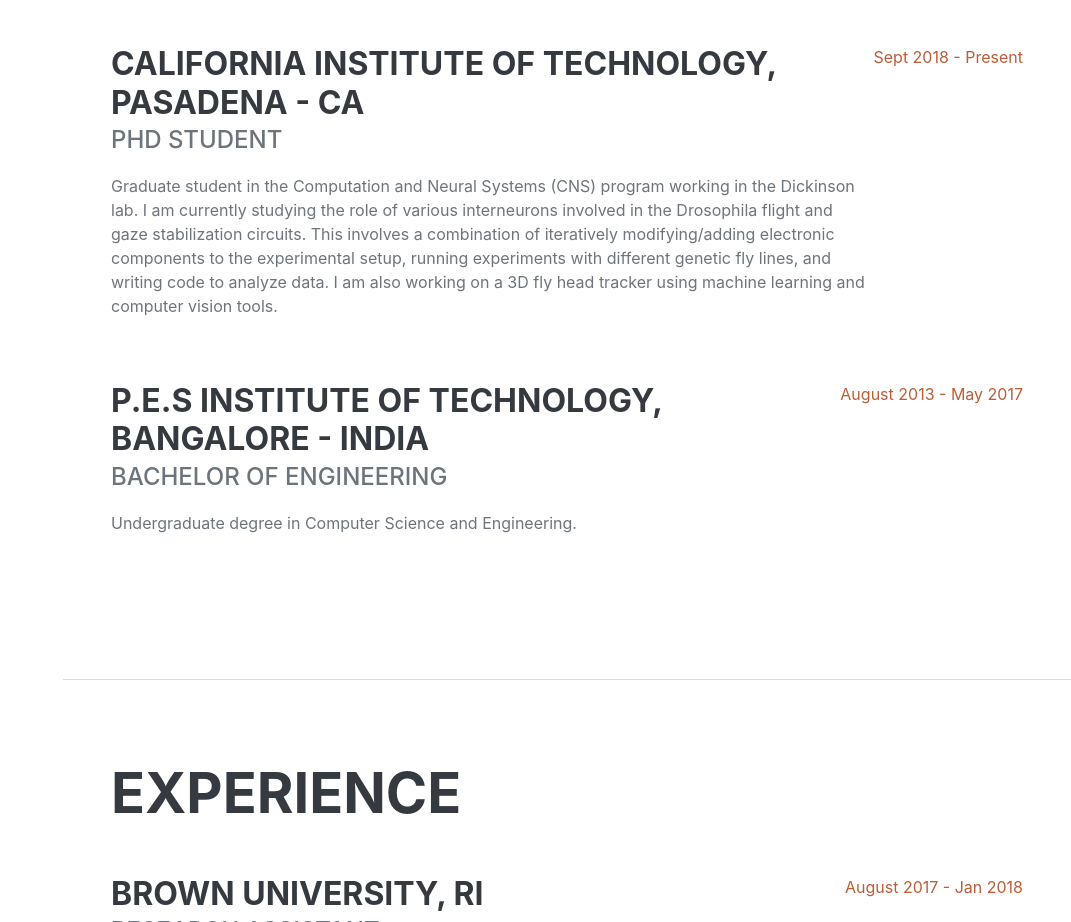
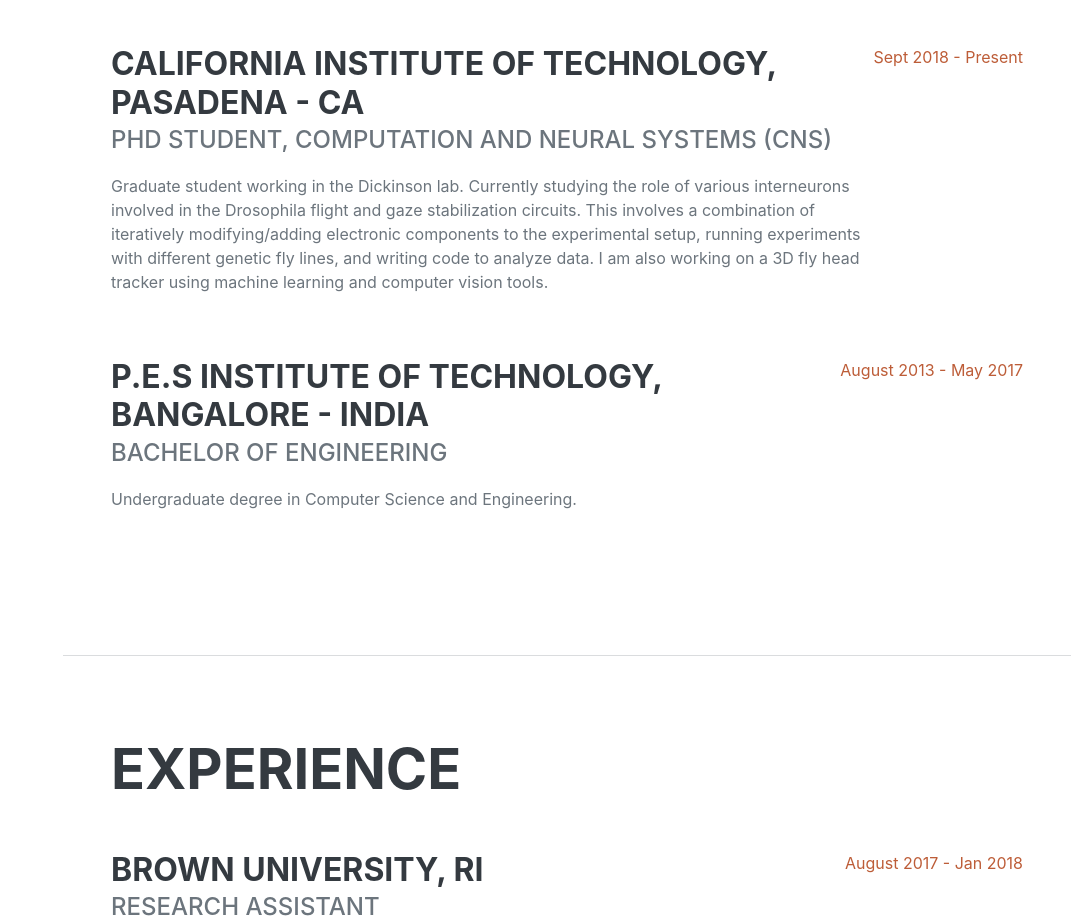
Before and after one commit to tarunsharma1/tarunsharma1.github.io-temp, a website: page dist/index.html in a window 1280 px wide. Shown: the part 951-1873 px from the top of the page, without its empty margins (209-1280 px from the left). Drawn offline with nearby package versions, Linux system fonts and the light colour scheme; a web font is replaced by a local one.

Commit message:
Update index.html

```diff
--- a/dist/index.html
+++ b/dist/index.html
@@ -66,8 +66,8 @@
                     <div class="d-flex flex-column flex-md-row justify-content-between mb-5">
                         <div class="flex-grow-1">
                             <h3 class="mb-0">California Institute of Technology, Pasadena - CA</h3>
-                            <div class="subheading mb-3">PhD student</div>
-                            <p>Graduate student in the Computation and Neural Systems (CNS) program working in the Dickinson lab. I am currently studying the role of various interneurons involved in the Drosophila flight and gaze stabilization circuits. This involves a combination of iteratively modifying/adding electronic components to the experimental setup, running experiments with different genetic fly lines, and writing code to analyze data. I am also working on a 3D fly head tracker using machine learning and computer
+                            <div class="subheading mb-3">PhD student, Computation and Neural Systems (CNS)</div>
+                            <p>Graduate student working in the Dickinson lab. Currently studying the role of various interneurons involved in the Drosophila flight and gaze stabilization circuits. This involves a combination of iteratively modifying/adding electronic components to the experimental setup, running experiments with different genetic fly lines, and writing code to analyze data. I am also working on a 3D fly head tracker using machine learning and computer
                         vision tools.</p>
                         </div>
                         <div class="flex-shrink-0"><span class="text-primary">Sept 2018 - Present</span></div>
```
